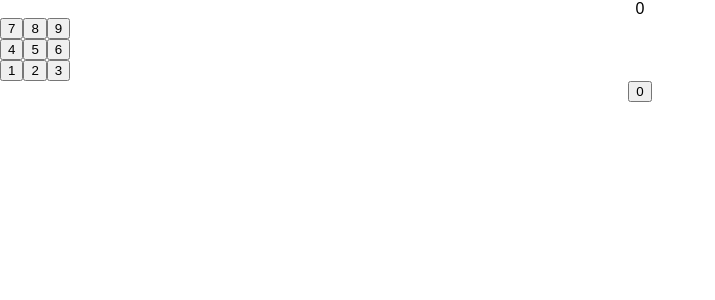
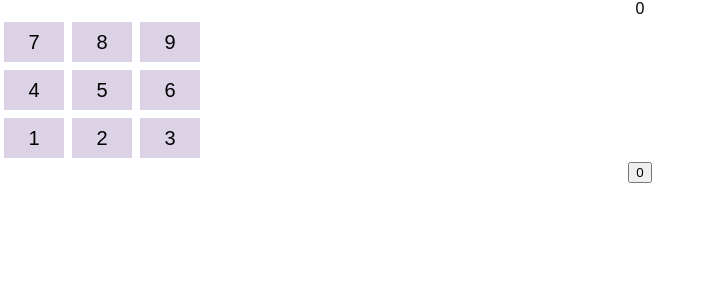
Before and after one commit to Samtfm/calculator, a React (Create React App) app: page / in a window 1280 px wide. Shown: the top 300 px of the page, without its empty margins (0-715 px from the left). Built offline with nearby package versions, Linux system fonts and the light colour scheme.

Commit message:
style keypad

```diff
--- a/src/components/keypad/keypad.css
+++ b/src/components/keypad/keypad.css
@@ -1,3 +1,19 @@
 .key-row {
   display: flex;
 }
+
+.key-row button{
+  border: none;
+  border-spacing: 0;
+  margin: 4px;
+  padding: 0;
+  width: 60px;
+  height: 40px;
+  transition: all .2s;
+  font-size: 20px;
+  background-color: rgb(220,210,230);
+}
+.key-row button:hover{
+  box-shadow: 0 0 4px 4px rgba(180, 190, 180, .2);
+  background-color: rgb(220,215,230);
+}
```
